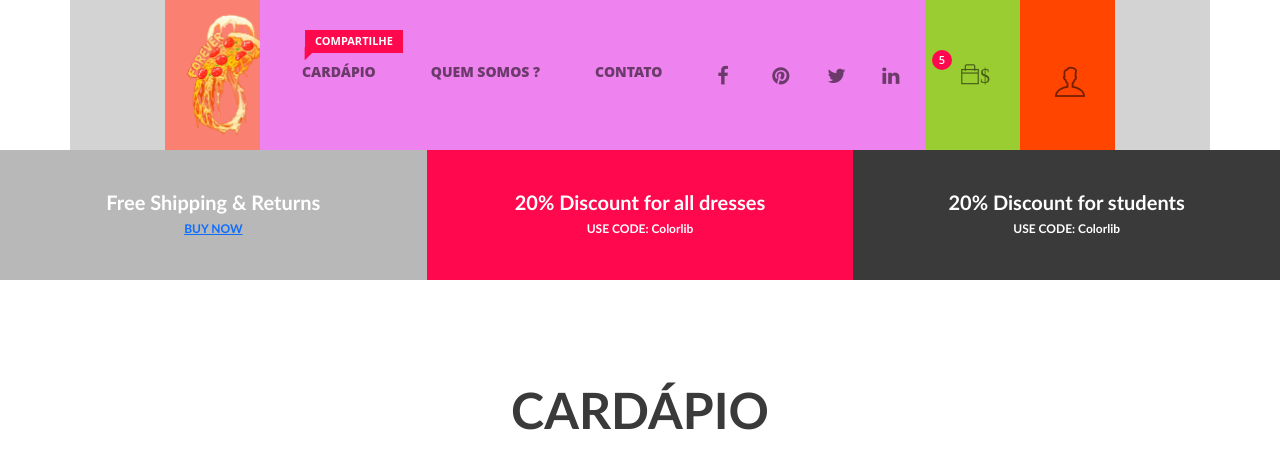
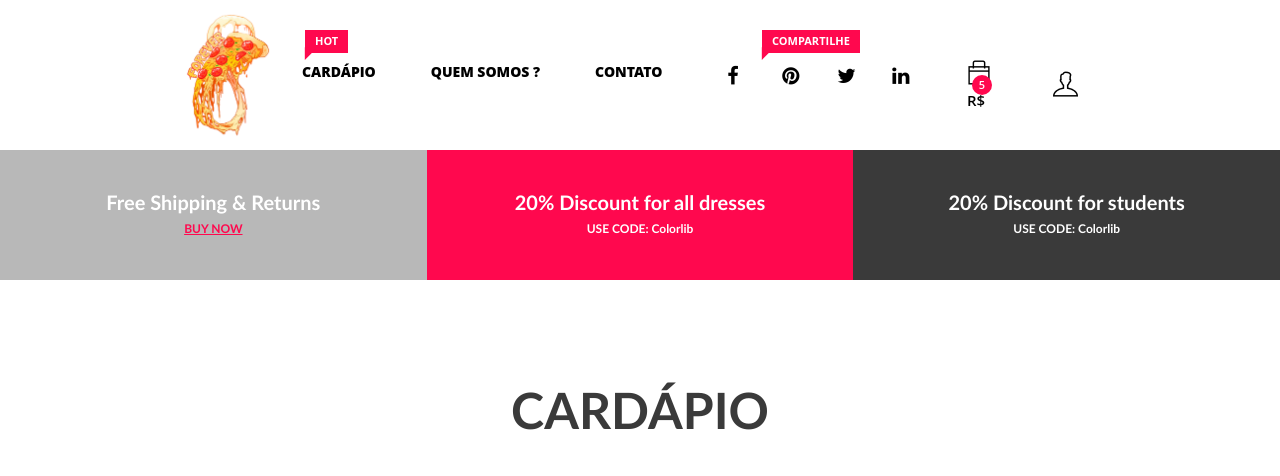
Before and after one commit to LucasAbucaterFiorido/Pizzaria-ecommerce, a PHP site: page / in a window 1280 px wide. Shown: the top 476 px of the page. Run offline with PHP 8.4, Linux system fonts and the light colour scheme; data comes from the database, SQL or seed files in the repository; some libraries are stand-ins or nearby versions.

Commit message:
feat: improving the top_nav_bar

```diff
--- a/css/estilo.css
+++ b/css/estilo.css
@@ -35,7 +35,7 @@ h1,h2,h3,h4,h5,h6
 /* classes de Icones */
 .icone_carrinho
 {
-    font-size: 20px;
+    font-size: 24px;
 
     /*
     link de tags:
@@ -48,10 +48,12 @@ h1,h2,h3,h4,h5,h6
     ti-headphone-alt  icone de CONTATO (headset)
 
     */
-
-
 }
-.icone_usuario
+.icone_login
+{
+    font-size: 25px;
+}
+.icone_logoff
 {
     font-size: 30px;
 }
@@ -59,6 +61,7 @@ h1,h2,h3,h4,h5,h6
 {
     font-size: 20px;
     margin-right: -100px;
+    padding: 0 10px;
 }
 
 
@@ -77,6 +80,10 @@ h1,h2,h3,h4,h5,h6
     margin-top: 45px;
     font-weight: 400;
     text-transform: uppercase; /* deixa o texto em caps lock */
+}
+.top_nav a
+{
+    color: #000000;
 }
 
 /* classes do top-descontos */
@@ -98,6 +105,10 @@ h1,h2,h3,h4,h5,h6
 .top_descontos_d1 /* classe que caracteriza apenas a 1º célula dos descontos */
 {
     margin-top: 40px;
+}
+.top_descontos_d1 a
+{
+    color: #ff084e;
 }
 .top_descontos_d2 /* classe que caracteriza apenas a 2º célula dos descontos */
 {
@@ -151,6 +162,13 @@ h1,h2,h3,h4,h5,h6
     background-color: #ff084e;
     padding: 3px 10px;
     top: -15px;
+}
+#msg_compartilhe
+{
+    left: 490px;
+}
+#msg_hot
+{
     left: 33px;
 }
 
@@ -172,16 +190,43 @@ h1,h2,h3,h4,h5,h6
     background-color: #ff084e;
     border-radius: 50%;
     color: #fff;
-    font-size: 11px;
+    font-size: 9px;
     height: 20px;
     line-height: 20px;
     position: absolute;
-    left: -5px;
     text-align: center;
-    top: 5px;
+    top: 30px;
+    left: 35px;
     width: 20px;
     z-index: 2;
     -webkit-transition-duration: 500ms;
     transition-duration: 500ms;
     font-weight: 600;
 }
+
+
+/* CLASSES SLIDER AINDA NAO TESTEI */
+/* eu acho que o slider é feito totalmente em CSS é apenas analisar as classes da tela slider que vc ja vai entender */
+
+.karl-btn {
+    display: inline-block;
+    min-width: 170px;
+    height: 55px;
+    color: #fff;
+    border: 3px solid #fff;
+    border-radius: 2px;
+    padding: 0 30px;
+    text-transform: uppercase;
+    font-size: 14px;
+    font-weight: 700;
+    line-height: 49px;
+}
+
+.karl-btn:hover,
+.karl-btn:focus {
+    font-weight: 700;
+    color: #fff;
+    background-color: #ff084e;
+    border-color: #ff084e;
+}
+/* FIM CLASSES SLIDER AINDA NAO TESTEI */
--- a/index.php
+++ b/index.php
@@ -19,24 +19,24 @@
                 <div class="container top">
                     <div class="row">
 
-                        <div class="col-1" style="background-color: lightgray;">
+                        <div class="col-1"> <!-- style="background-color: lightgray;" -->
                             <!-- margem visual -->
                         </div>
 
-                        <div class="col-1" style="background-color: salmon;">
+                        <div class="col-1"> <!-- style="background-color: salmon;"-->
                             <!-- logo -->
                             <a href="#" id="top_logotipo">
                                 <img class="top_logo" src="img/logo/pizzalogo.png" alt="Logotipo Ouroborus">
                             </a>
                         </div>
 
-                        <div class="col-7" style="background-color: violet;">
+                        <div class="col-7"> <!-- style="background-color: violet;"-->
                             <!-- NavBar-top -->
                             <nav class="navbar navbar-expand top_nav"> <!-- 'justify-content-center' centraliza a nav-bar -->
                                 <ul class="navbar-nav">
                                     <li class="nav-item">
                                         <a class="nav-link" href="#" id="filtro_tudo">
-                                            <span class="karl-level">hot</span>
+                                            <span class="karl-level" id="msg_hot">hot</span>
                                             <b>Cardápio</b>
                                         </a>
                                     </li>
@@ -49,7 +49,7 @@
 
                                     <li class="nav-item">
                                         <a class="nav-link" href="#" id="">
-                                            <span class="karl-level">Compartilhe</span>
+                                            <span class="karl-level" id="msg_compartilhe">Compartilhe</span>
                                             <div class="icone_redes"><i class="fa fa-facebook"></i></div>
                                         </a>
                                     </li>
@@ -72,34 +72,36 @@
                             </nav>
                         </div>
 
-                        <div class="col-1" style="background-color: yellowgreen;">
+                        <div class="col-2"> <!-- style="background-color: orangered;"-->
                             <!-- Carrinho-top -->
                             <nav class="navbar navbar-expand justify-content-center top_nav">
                                 <ul class="navbar-nav">
                                     <li class="nav-item">
                                         <a class="nav-link" href="#" id="">
-                                            <span class="cart_quantity">5</span>
-                                            <div class="icone_carrinho"><i class="ti-bag">$</i></div>
+                                            <div class="cart_quantity">
+                                                <span style="font-size: 11px;">
+                                                    5
+                                                </span>
+                                            </div>
+                                            <div style="font-size: 15px;">
+                                                <i class="ti-bag icone_carrinho"></i>
+                                                R$
+                                            </div>
+                                        </a>
+                                    </li>
+                                </ul>
+                            <!-- Login-top -->
+                                <ul class="navbar-nav">
+                                    <li class="nav-item">
+                                        <a class="nav-link" href="#" id="">
+                                            <div class="icone_login"><i class="ti-user"></i></div>
                                         </a>
                                     </li>
                                 </ul>
                             </nav>
                         </div>
 
-                        <div class="col-1" style="background-color: orangered;">
-                            <!-- Login-top -->
-                            <nav class="navbar navbar-expand justify-content-center top_nav">
-                                <ul class="navbar-nav">
-                                    <li class="nav-item">
-                                        <a class="nav-link" href="#" id="">
-                                            <div class="icone_usuario"><i class="ti-user"></i></div>
-                                        </a>
-                                    </li>
-                                </ul>
-                            </nav>
-                        </div>
-
-                        <div class="col-1" style="background-color: lightgray;">
+                        <div class="col-1">  <!-- style="background-color: lightgray;" -->
                             <!-- margem visual -->
                         </div>
 
```
